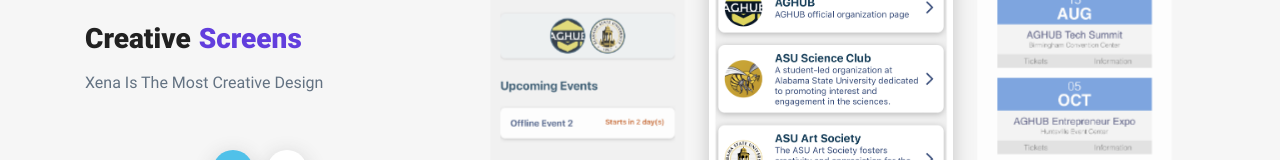
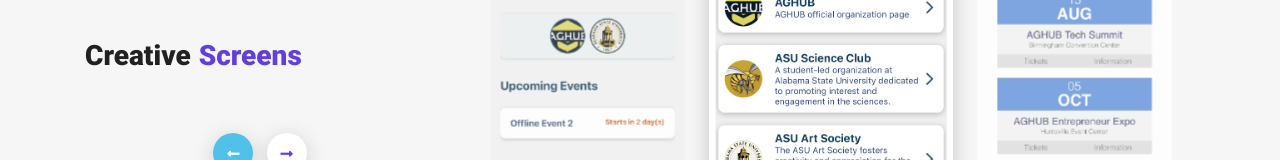
Before and after one commit to hk123002/Lets-GO-website, a plain HTML site: page index.html in a window 1280 px wide. Shown: the part 3179-3339 px from the top of the page. Drawn offline with Linux system fonts and the light colour scheme; some packages are replaced by stand-ins of ours.

Commit message:
Update index.html

```diff
--- a/index.html
+++ b/index.html
@@ -244,7 +244,7 @@
                         <div class="section-title">
                             <h3>Creative<strong>screens</strong>
                             </h3>
-                            <p>xena is the most creative design</p>
+                            <!-- <p>xena is the most creative design</p> -->
                         </div>
                         <!--/ section-title -->
                         <div class="carousel-controls">
```
